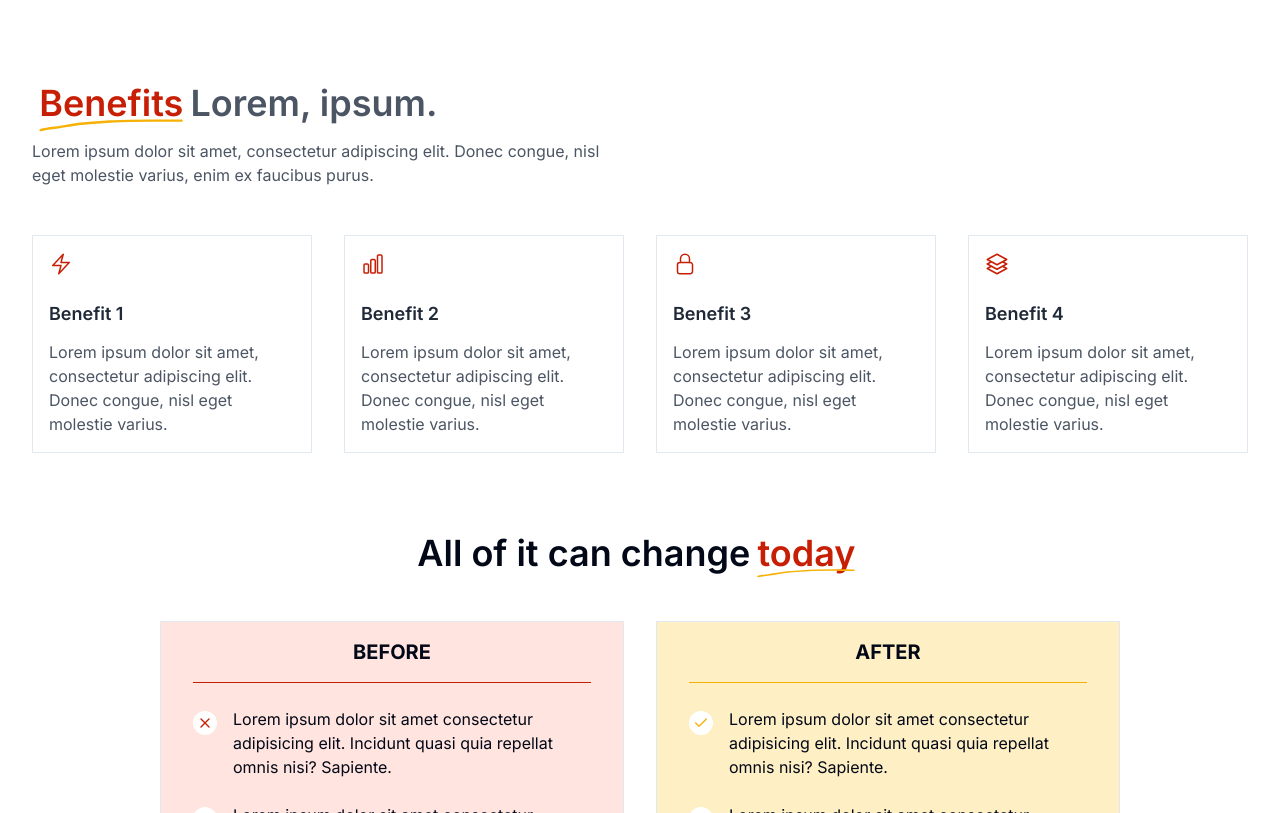
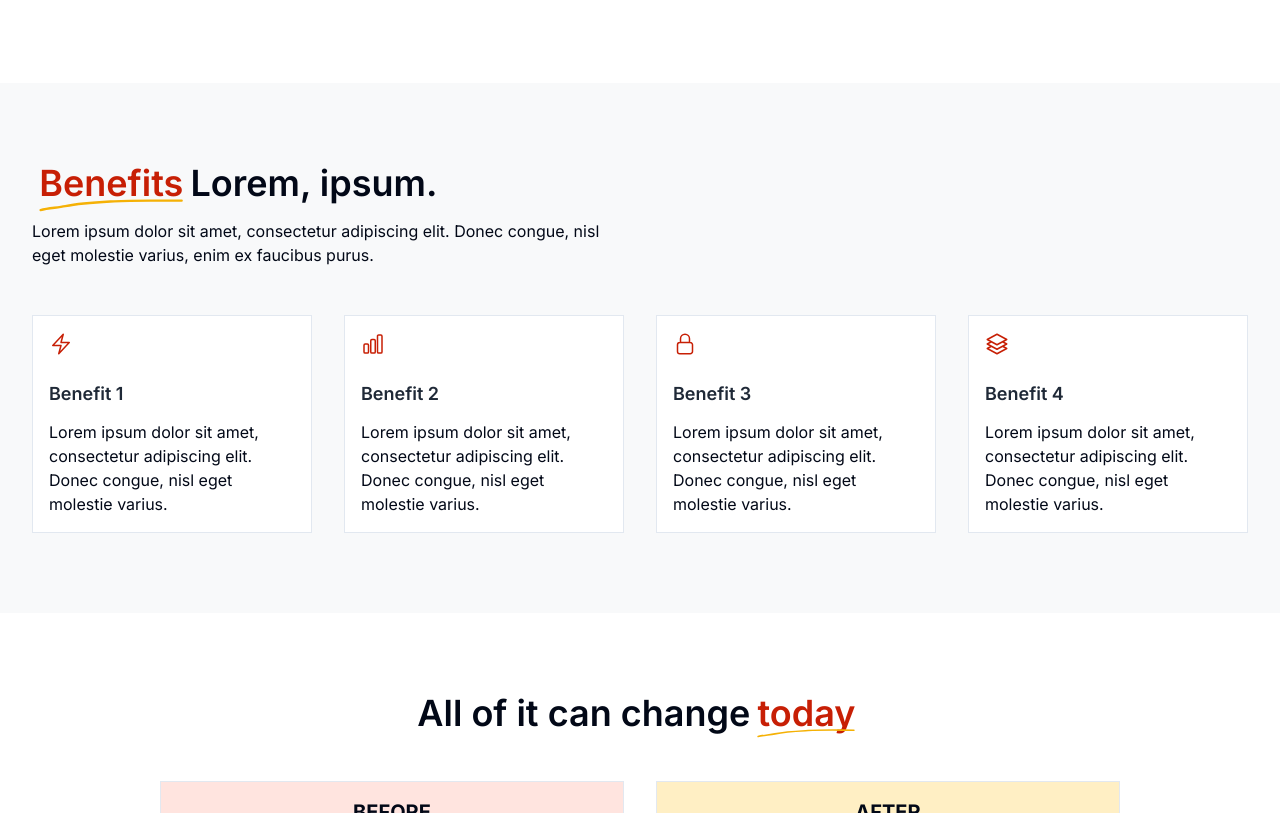
Before and after one commit to nguyenduchuy271197/chinese-webinar-landing, a Next.js app: page / in a window 1280 px wide. Shown: the part 799-1612 px from the top of the page. Built offline with nearby package versions, Linux system fonts and the light colour scheme.

Commit message:
Update benefits.tsx

```diff
--- a/src/app/_components/benefits.tsx
+++ b/src/app/_components/benefits.tsx
@@ -86,8 +86,9 @@ export default function Benefits() {
   ];
 
   return (
-    <section className="text-gray-600">
+    <section className="bg-neutral-100">
       <div className="container">
+        <div className="space-y-12 py-20">
           <Heading align="left">
             <HeadingTitle>
               <HighlightWord>Benefits</HighlightWord>
@@ -99,7 +100,7 @@ export default function Benefits() {
             </HeadingDescription>
           </Heading>
 
-        <div className="relative mt-12">
+          <div className="relative">
             <ul className="grid gap-8 sm:grid-cols-2 lg:grid-cols-4">
               {features.map((item, idx) => (
                 <li key={idx} className="bg-white space-y-3 p-4 border">
@@ -113,6 +114,7 @@ export default function Benefits() {
             </ul>
           </div>
         </div>
+      </div>
     </section>
   );
 }
```
Lines whose indentation alone changed are shown as unchanged.
